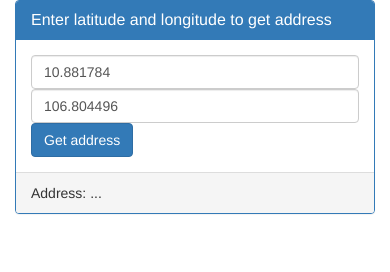
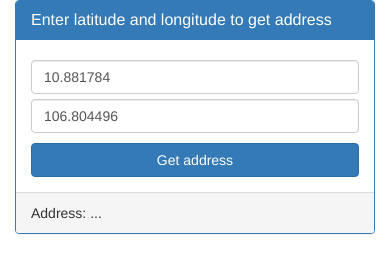
Before and after one commit to baoloc008/mobile_application_development, a plain HTML site: page Ex1/part1/index.html in a window 390 px wide. Drawn offline with nearby package versions, Linux system fonts and the light colour scheme.

Commit message:
responsive button

```diff
--- a/Ex1/part1/index.html
+++ b/Ex1/part1/index.html
@@ -18,14 +18,16 @@
       </div>
       <div class="panel-body">
         <div class="row">
-          <div class="col-xs-12 col-sm-6 col-md-4 col-lg-5">
+          <div class="col-xs-12 col-sm-6 col-md-6 col-lg-6" style="margin-top:5px">
             <input type="text" class="form-control" id="latitude" placeholder="latitude" value="10.881784">
           </div>
-          <div class="col-xs-12 col-sm-6 col-md-4 col-lg-5">
+          <div class="col-xs-12 col-sm-6 col-md-6 col-lg-6" style="margin-top:5px">
             <input type="text" class="form-control" id="longitude" placeholder="longitude" value="106.804496">
           </div>
-          <div class="col-xs-12 col-sm-6 col-md-4 col-lg-2">
-            <button type="submit" class="btn btn-primary" id="btnOK">Get address</button>
+        </div>
+        <div class="row" style="margin-top:10px">
+          <div class="col-xs-12 col-sm-4 col-md-4 col-lg-6 col-xs-offset-0 col-sm-offset-4 col-md-offset-4 col-lg-offset-3">
+            <button type="submit" class="btn btn-primary btn-block" id="btnOK">Get address</button>
           </div>
         </div>
       </div>
@@ -39,4 +41,5 @@
   <script src="./callAPI.js"></script>
 
 </body>
+
 </html>
```
